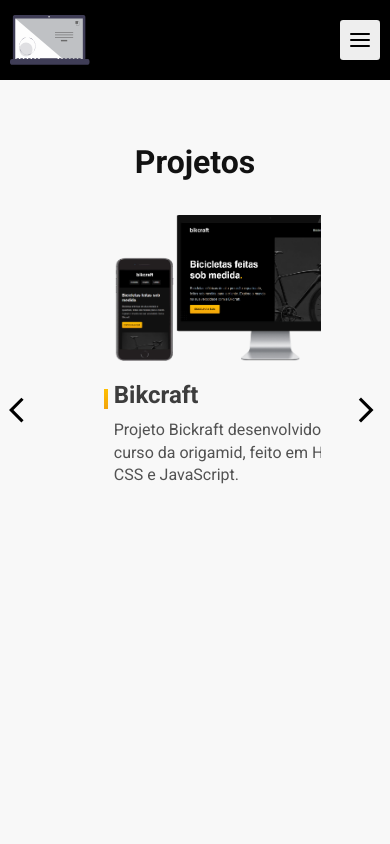
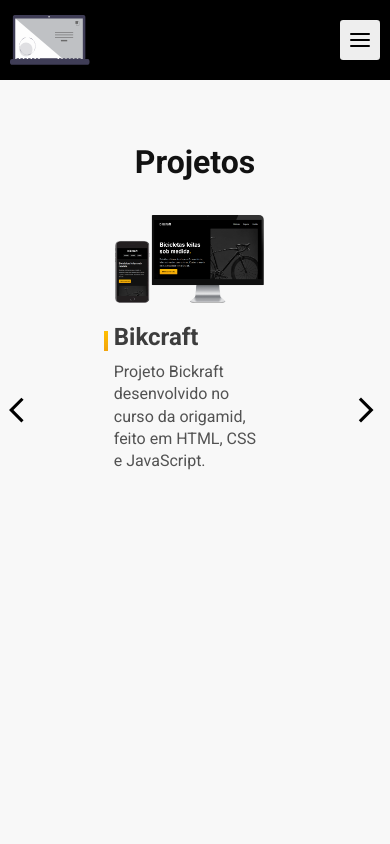
Before and after one commit to danyllolopes/novo-portfolio, a React (Create React App) app: page /projetos in a window 390 px wide. Shown: the top 844 px of the page. Built offline with nearby package versions, Linux system fonts and the light colour scheme.

Commit message:
responsivo

```diff
--- a/src/Components/Portfolio/Portfolio.module.css
+++ b/src/Components/Portfolio/Portfolio.module.css
@@ -101,7 +101,7 @@
     align-items: flex-start;
   }
   .item {
-    grid-template-columns: minmax(100px, 250px);
+    grid-template-columns: minmax(100px, 150px);
   }
   .info h3 {
     font-size: 1.5em;
```
